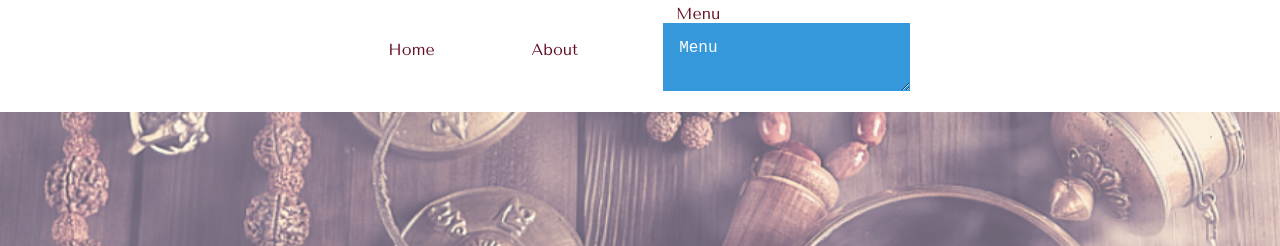
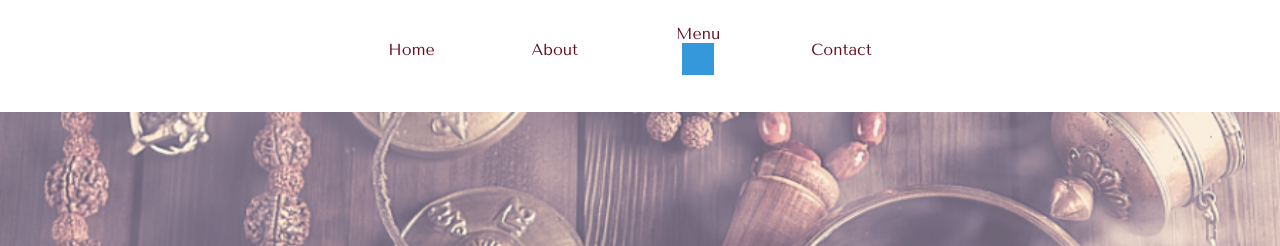
Before and after one commit to yoga-jenandyou/omwellnesssite, a plain HTML site: page index.html in a window 1280 px wide. Shown: the part 198-444 px from the top of the page. Drawn offline with nearby package versions, Linux system fonts and the light colour scheme.

Commit message:
Update index.html

```diff
--- a/index.html
+++ b/index.html
@@ -46,7 +46,7 @@
                 <div class="nav-link">
                     <a href="#">Menu</a>
                     <div class="dropdown">
-                        <textarea onclick="myFunction()" class="dropbtn">Menu</textarea>
+                        <button onclick="myFunction()" class="dropbtn"></button>
                         <div id="myDropdown" class="dropdown-content">
                             <a href="#">Courses</a>
                             <a href="#">Trainings</a>
```
